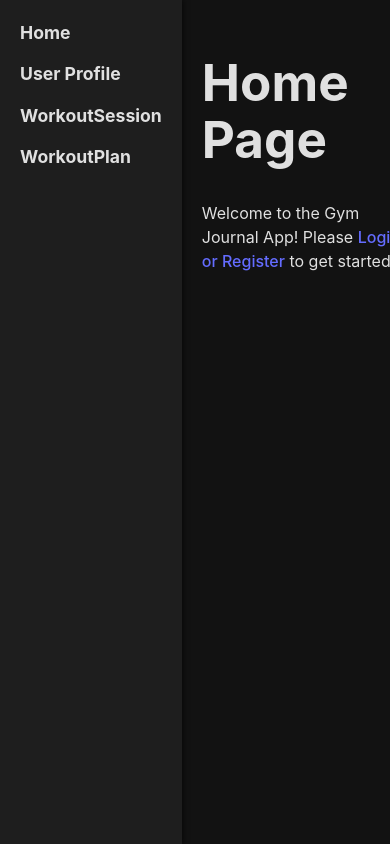
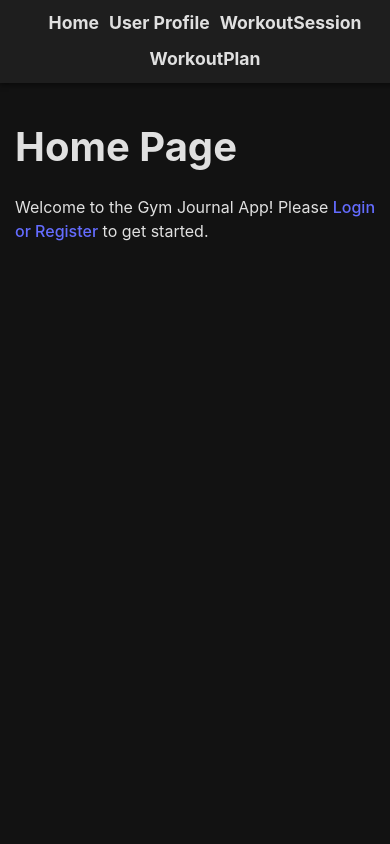
Before and after one commit to jasonli108/gym_journal_app_frontend, a React app: page / in a window 390 px wide. Shown: the top 844 px of the page. Built offline with nearby package versions, Linux system fonts and the light colour scheme; the HTML template or start-up script is replaced by a standard one.

Commit message:
optimize for mobile device

```diff
--- a/src/App.css
+++ b/src/App.css
@@ -53,6 +53,53 @@ code {
   flex-grow: 1;
   padding: 20px;
 }
+
+@media (max-width: 768px) {
+  .App {
+    flex-direction: column;
+  }
+
+  .left-panel {
+    width: 100%;
+    height: auto;
+    padding: 10px;
+    box-shadow: 0 2px 5px rgba(0,0,0,0.5);
+    order: -1; /* Puts the sidebar at the top */
+  }
+
+  .left-panel ul {
+    display: flex;
+    flex-wrap: wrap;
+    justify-content: center;
+    gap: 10px;
+  }
+
+  .left-panel li {
+    margin-bottom: 0;
+  }
+
+  .main-content {
+    padding: 15px;
+  }
+
+  .form-container {
+    max-width: 100%;
+    margin: 0;
+    padding: 15px;
+  }
+
+  .schedule-container {
+    grid-template-columns: 1fr; /* Force single column on smaller screens */
+  }
+
+  h1 {
+    font-size: 2.5em; /* Adjust h1 size for mobile */
+  }
+  h2 {
+    font-size: 1.8em; /* Adjust h2 size for mobile */
+  }
+}
+
 
 /* Form Styles */
 .form-container {
```
